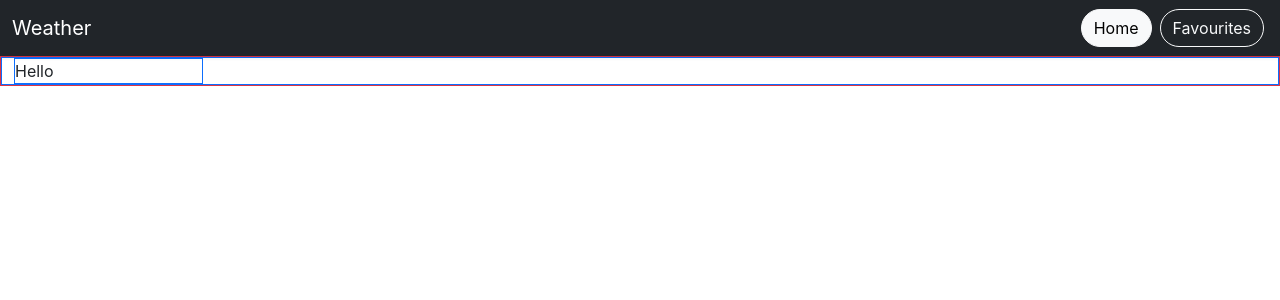
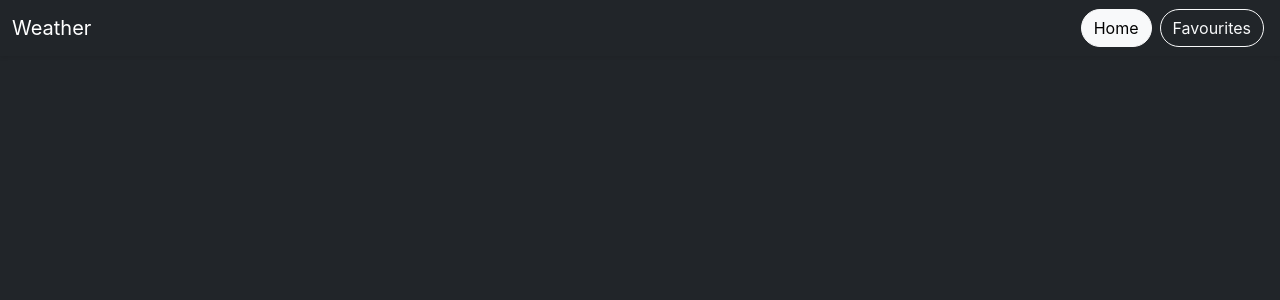
Before and after one commit to sdbo3b/weather-app, a React (Create React App) app: page /favourites in a window 1280 px wide. Shown: the top 300 px of the page. Built offline with nearby package versions, Linux system fonts and the light colour scheme.

Commit message:
add favourite cards and logic

```diff
--- a/src/components/favourties/Favourites.tsx
+++ b/src/components/favourties/Favourites.tsx
@@ -1,13 +1,16 @@
 import React from "react";
+import { useAppSelector } from "../../state";
 import WeatherCard from "./WeatherCard";
 
 const Favourites: React.FC = () => {
+  const favourites = useAppSelector((state) => state.favourites.cities);
+
   return (
-    <div>
-      <div className="container-fluid border border-danger">
-        <div className="row flex-grow-1 border border-primary">
-          <WeatherCard />
-        </div>
+    <div className="container-fluid bg-dark h-100 w-100 text-white">
+      <div className="row gy-2 px-2">
+        {favourites.map((city) => {
+          return <WeatherCard city={city} />;
+        })}
       </div>
     </div>
   );
--- a/src/components/favourties/WeatherCard.tsx
+++ b/src/components/favourties/WeatherCard.tsx
@@ -1,9 +1,23 @@
 import React from "react";
+import { CloudLightning } from "react-feather";
+import { ResponseData } from "../../api/models";
 
-const WeatherCard = () => {
+interface WeatherCardProps {
+  city: ResponseData;
+}
+
+const WeatherCard: React.FC<WeatherCardProps> = ({ city }) => {
   return (
-    <div className="col-sm-2">
-      <div className="border border-primary">Hello</div>
+    <div className="col-sm-2 mx-1">
+      <div className="row text-dark bg-light rounded border border-primary">
+        <div className="col-6">
+          <p className="fs-1 col-12">{city.main?.temp}°</p>
+          <p className="col-12">{city.name}</p>
+        </div>
+        <div className="col-6 d-flex justify-content-center align-items-center">
+          <CloudLightning size={48} />
+        </div>
+      </div>
     </div>
   );
 };
--- a/src/components/home/Home.tsx
+++ b/src/components/home/Home.tsx
@@ -4,7 +4,7 @@ import WeatherInfo from "./weather_info/WeatherInfo";
 
 const Home: React.FC = () => {
   return (
-    <div className="container-fluid bg-dark h-100">
+    <div className="container-fluid bg-dark h-100 text-light">
       <Header />
       <WeatherInfo />
     </div>
--- a/src/components/home/weather_info/Favourite.tsx
+++ b/src/components/home/weather_info/Favourite.tsx
@@ -5,14 +5,19 @@ import { addFavourite, removeFavourite } from "../../../state/action_creators";
 
 const FavouriteButton: React.FC = () => {
   const dispatch = useAppDispatch();
-  const cityName = useAppSelector((state) => state.weatherData.data.name);
+  const city = useAppSelector((state) => state.weatherData.data);
   const favouritedCities = useAppSelector((state) => state.favourites.cities);
-  const isFavourited = favouritedCities.includes(cityName!);
+  let isFavourited: Boolean = false;
+
+  // Check if city has already been favourited
+  favouritedCities.forEach((item) => {
+    if (item.name === city.name) isFavourited = true;
+  });
 
   const onFavourite = () => {
-    if (cityName) {
-      if (isFavourited) dispatch(removeFavourite(cityName));
-      else dispatch(addFavourite(cityName));
+    if (city.name) {
+      if (isFavourited) dispatch(removeFavourite(city));
+      else dispatch(addFavourite(city));
     }
   };
 
--- a/src/state/action_creators/favourites.ts
+++ b/src/state/action_creators/favourites.ts
@@ -1,14 +1,15 @@
+import { ResponseData } from "../../api/models";
 import { FavouriteActionType } from "../action-types/action_types";
 import { AddFavourite, RemoveFavourite } from "../actions/favourites-actions";
 
-export const addFavourite = (payload: string): AddFavourite => {
+export const addFavourite = (payload: ResponseData): AddFavourite => {
   return {
     type: FavouriteActionType.ADD_FAVOURITE,
     payload,
   };
 };
 
-export const removeFavourite = (payload: string): RemoveFavourite => {
+export const removeFavourite = (payload: ResponseData): RemoveFavourite => {
   return {
     type: FavouriteActionType.REMOVE_FAVOURITE,
     payload,
--- a/src/state/actions/favourites-actions.ts
+++ b/src/state/actions/favourites-actions.ts
@@ -1,11 +1,12 @@
+import { ResponseData } from "../../api/models";
 import { FavouriteActionType } from "../action-types/action_types";
 
 export interface AddFavourite {
   type: FavouriteActionType.ADD_FAVOURITE;
-  payload: string;
+  payload: ResponseData;
 }
 
 export interface RemoveFavourite {
   type: FavouriteActionType.REMOVE_FAVOURITE;
-  payload: string;
+  payload: ResponseData;
 }
--- a/src/state/reducers/favourites-reducer.ts
+++ b/src/state/reducers/favourites-reducer.ts
@@ -1,8 +1,9 @@
+import { ResponseData } from "../../api/models";
 import { FavouriteActionType } from "../action-types/action_types";
 import { AddFavourite, RemoveFavourite } from "../actions/favourites-actions";
 
 export interface FavouritesState {
-  cities: string[];
+  cities: ResponseData[];
 }
 
 export const initialFavouritesState: FavouritesState = {
@@ -18,7 +19,7 @@ const favouritesReducer = (
       return { ...state, cities: [...state.cities, action.payload] };
     case FavouriteActionType.REMOVE_FAVOURITE:
       const updatedCities = state.cities.filter(
-        (element) => element !== action.payload
+        (element) => element.name !== action.payload.name
       );
       return { ...state, cities: [...updatedCities] };
     default:
```
